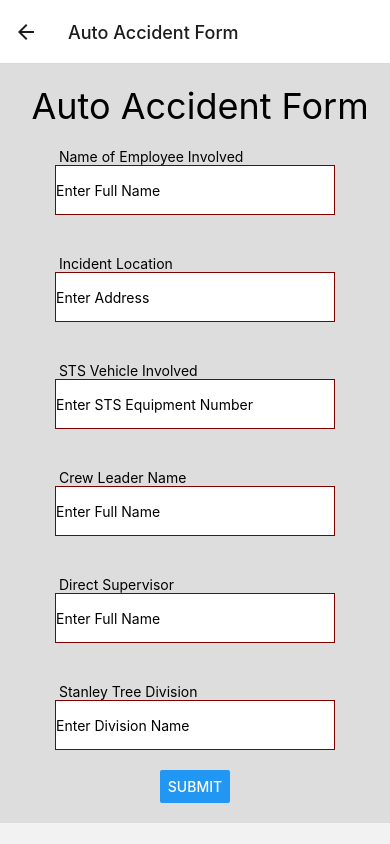
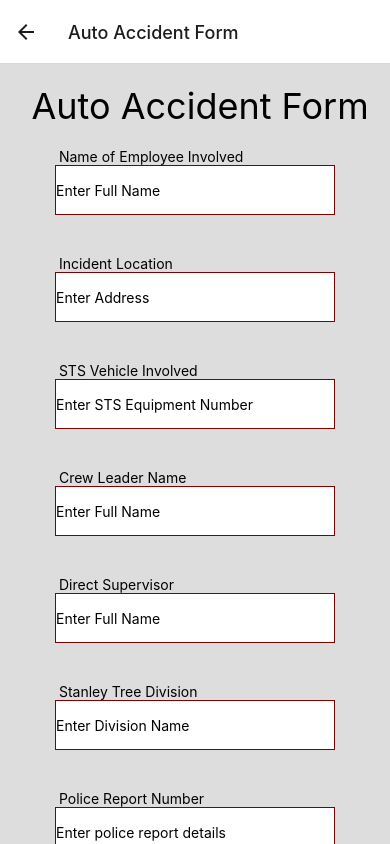
Before and after one commit to dannyara/React-Native-Incident-Form-Demo, a React Native app: screen /AutoAccidentForm in a window 390 px wide. Built offline with nearby package versions, Linux system fonts and the light colour scheme.

Commit message:
added more fields, attempted to add validation, attempted (and failed) to add radio buttons

```diff
--- a/components/AutoAccidentForm.js
+++ b/components/AutoAccidentForm.js
@@ -55,6 +55,13 @@ const fieldsObject = [
         'required': true,
         'type': 'dropdown',
     },
+    {
+        'label': 'Police Report Number',
+        'placeholder': 'Enter police report details',
+        'required': true,
+        'type': 'text-field',
+    },
+
 ]
 
 const DisplayFields = () => {
--- a/components/InjuryForm.js
+++ b/components/InjuryForm.js
@@ -49,6 +49,19 @@ const fieldsObject = [
         'required': true,
         'type': 'dropdown',
     },
+    {
+        'label': 'Date and time of Incident',
+        'placeholder': 'Enter Division Name',
+        'required': true,
+        'type': 'dropdown',
+    },
+    {
+        'label': 'Part of body injured',
+        'placeholder': 'Enter Division Name',
+        'required': true,
+        'type': 'dropdown',
+    },
+
 ]
 
 const DisplayFields = () => {
@@ -106,6 +119,8 @@ const InjuryPage = ({navigation}) => {
             <View style={styles.container}>
                 <Text style={{fontSize: 36}}> Injury Form</Text>
                 <DisplayFields />
+
+
                 <View>
                     <Button
                         title="Submit"
--- a/package.json
+++ b/package.json
@@ -13,10 +13,12 @@
   "dependencies": {
     "@react-navigation/native": "^6.0.10",
     "@react-navigation/native-stack": "^6.6.2",
-    "expo": "~44.0.0",
+    "expo": "^45.0.4",
+    "expo-dev-client": "~0.8.5",
     "expo-status-bar": "~1.2.0",
     "jest": "^24.1.0",
     "jest-expo": "^45.0.1",
+    "radio-buttons-react-native": "^1.0.4",
     "react": "^17.0.1",
     "react-dom": "17.0.1",
     "react-native": "0.64.3",
```
Also changed, not shown: assets/form-fields.json (added, +38 -0 lines), 1 other file (tests, documents, lock files or other folders).
